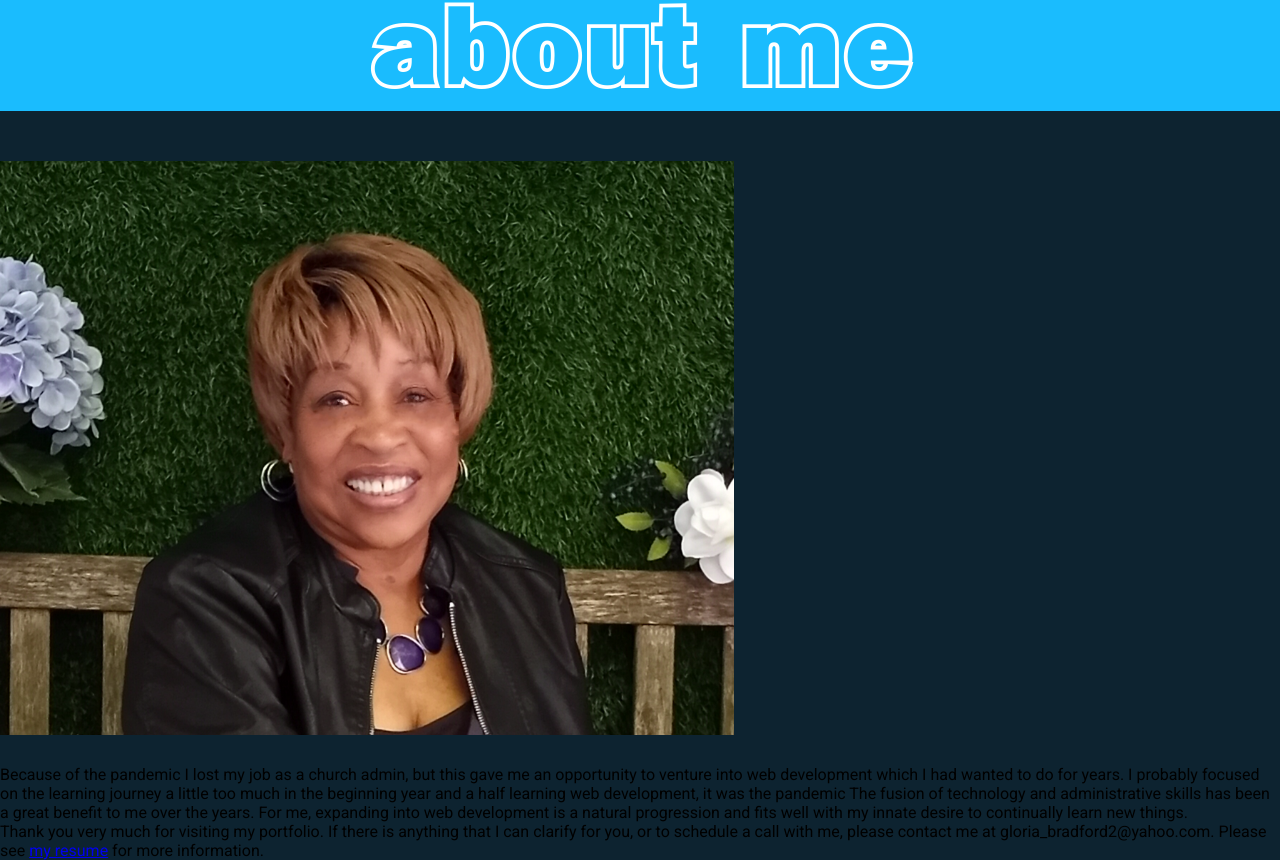
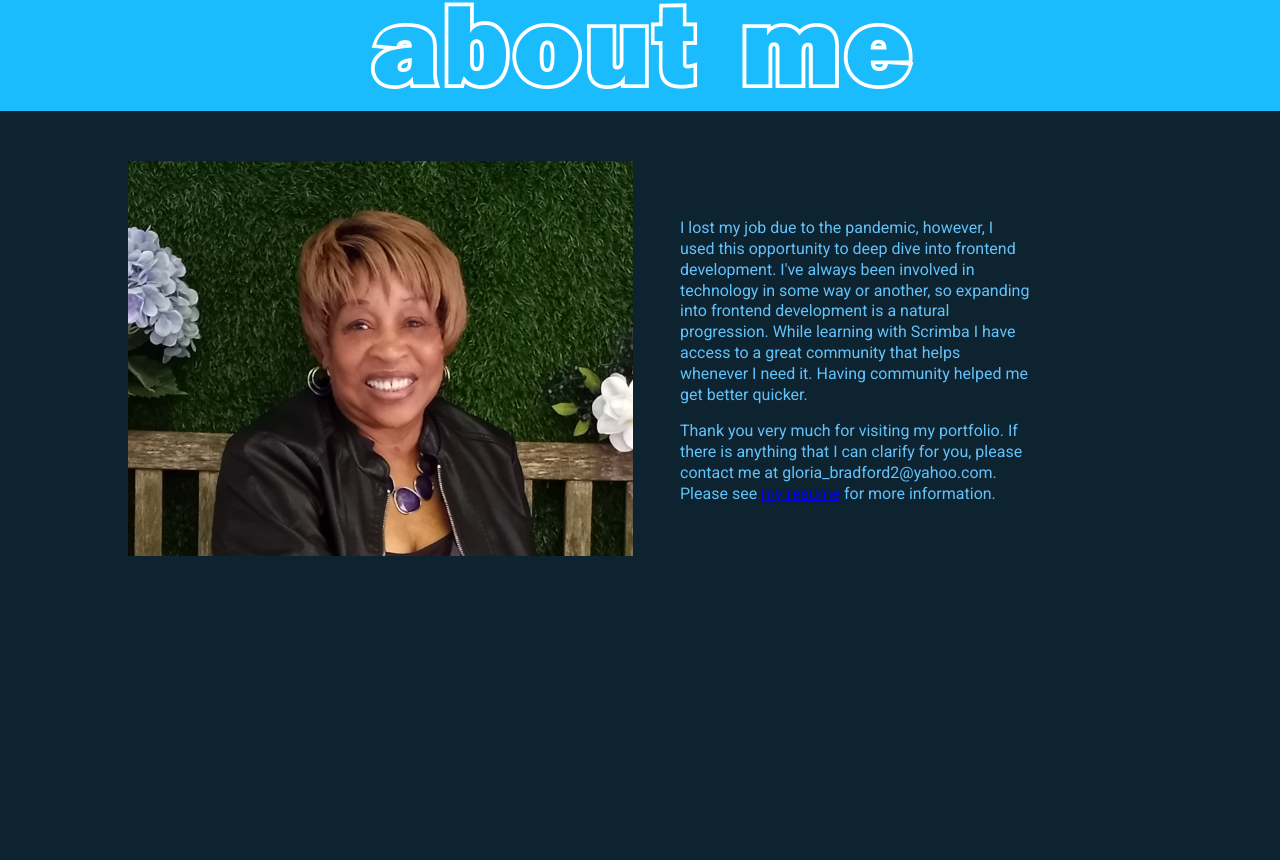
Before and after one commit to shinyb/gbradford-portfoliov2, a plain HTML site: page index.html in a window 1280 px wide. Shown: the part 4464-5324 px from the top of the page. After the commit the page ends 5042 px from the top, so only its background shows below. Drawn offline with Linux system fonts and the light colour scheme; files whose address does not match are found by name.

Commit message:
changed about me text

```diff
--- a/index.html
+++ b/index.html
@@ -134,19 +134,17 @@
         </div>
 
 
-    <div class="wrap flexrow">
+    <div class="wrap">
         <div class="img-box">
             <img src="images/Mask Group 4.png" alt="">
         </div>
 
-        <p>Because of the pandemic I lost my job as a church admin, but this gave me an opportunity to venture into web development which I had wanted to do for years.  I probably focused on the learning journey a little too much in the beginning year and a half learning web development, it was the pandemic The fusion of technology and administrative skills has been a great benefit to me over the years.  For me, expanding into web development is a natural progression and fits well with my innate desire to continually learn new things.</p>
-    </div>
+        <div class="wrap-text">
+            <p>I lost my job due to the pandemic, however, I used this opportunity to deep dive into frontend development. I've always been involved in technology in some way or another, so expanding into frontend development is a natural progression. While learning with Scrimba I have access to a great community that helps whenever I need it.  Having community helped me get better quicker.</p>
 
-
-
-<p id="closing-text"> Thank you very much for visiting my portfolio. If there is anything that I can clarify for you, or to schedule a call with me, please contact me at gloria_bradford2@yahoo.com. Please see <a href="documents/GBradfordResume 7-25-22.pdf"><span>my resume</span></a> for more information. </p>
-
-
+            <p id="closing-text"> Thank you very much for visiting my portfolio. If there is anything that I can clarify for you, please contact me at gloria_bradford2@yahoo.com. Please see <a href="documents/GBFrontEnd Dev10-20-22.docx"><span>my resume</span></a> for more information.</p>
+        </div>
+      </div>
 
     </section>
 
--- a/style.css
+++ b/style.css
@@ -288,3 +288,33 @@ section {
   object-fit: fill;
 
 }
+
+
+
+.wrap {
+  width: 80%;
+  margin-inline: auto;
+  display: flex;
+  color:rgb(98, 194, 250);
+  gap: 2.5rem;
+
+}
+
+.section-3 .img-box {
+  width: 50%;
+}
+
+.section-3 img {
+  width: 100%;
+}
+
+.wrap-text {
+  align-self: center;
+}
+
+.wrap p {
+  width: 350px;
+  margin-bottom: 1rem;
+  line-height: 1.3;
+
+}
```
Also changed, not shown: 3 other files.
